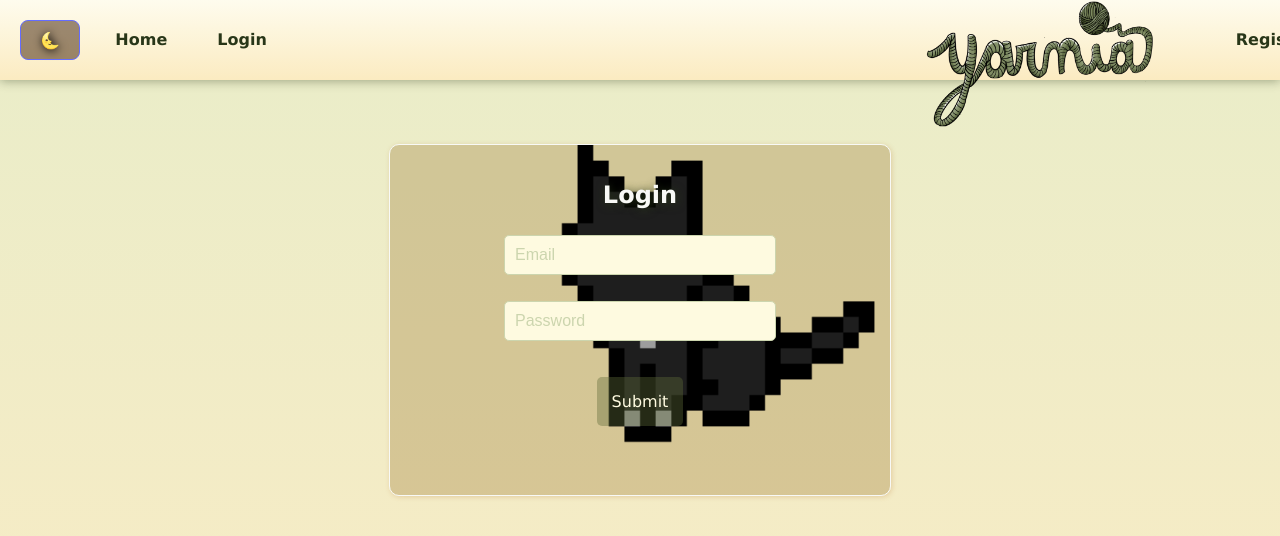
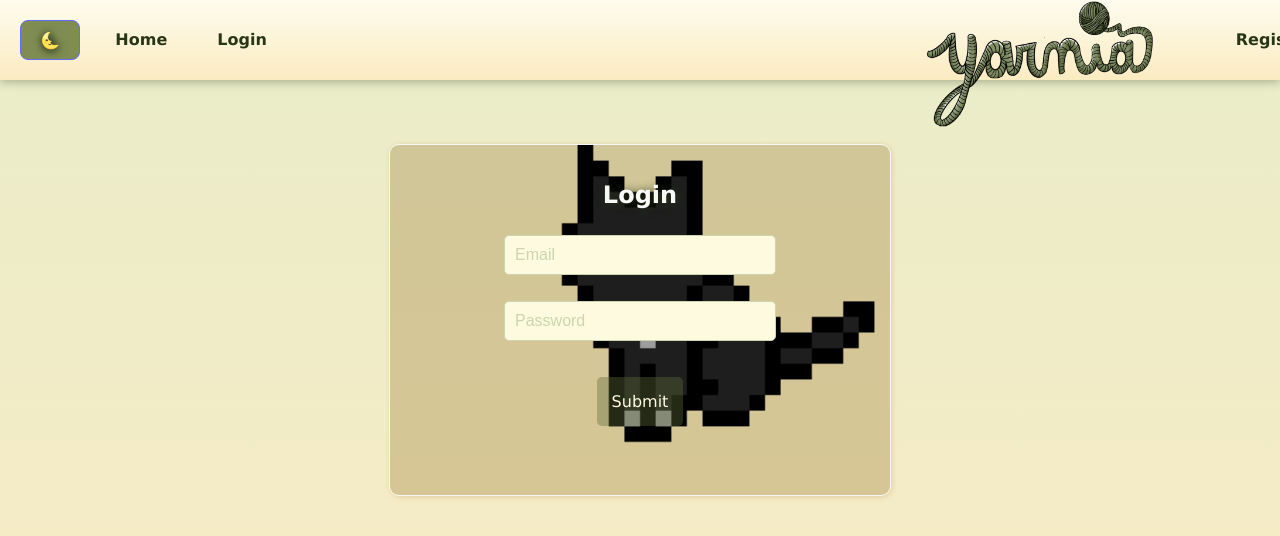
Before and after one commit to margonautix/yarnia.CAPSTONE, a React (Vite) app in the folder yarnia-project/: page /login in a window 1280 px wide. In both pictures the pointer is over the button 50 px from the left and 40 px from the top of the page. Shown: the top 536 px of the page. Built offline with nearby package versions, Linux system fonts and the light colour scheme.

Commit message:
light/dark mode background and hovers

```diff
--- a/yarnia-project/src/App.css
+++ b/yarnia-project/src/App.css
@@ -1465,7 +1465,7 @@ html {
   color: #bc6c25;
 }
 .dark-mode-toggle {
-  background-color: #3b1b0080;
+  background-color: #3a4a37;
   text-shadow: 1px 1px 10px #000000;
   margin-left: 20px;
 }
@@ -1495,9 +1495,7 @@ html {
   background-color: #bc6c25;
 }
 
-.comment-item .button:hover {
-  background-color: #dda15e;
-}
+
 
 form {
   display: flex;
@@ -2584,8 +2582,12 @@ html.dark button[type="submit"]:hover {
 }
 
 html.dark .dark-mode-toggle {
-  background-color: #c4946dc7;
+  background-color: #faebc4;
   text-shadow: 1px 1px 10px #000000;
   margin: 0px;
   margin-left: 20px;
 }
+
+ .dark-mode-toggle:hover {
+  background-color: #7f8d52;
+}
```
